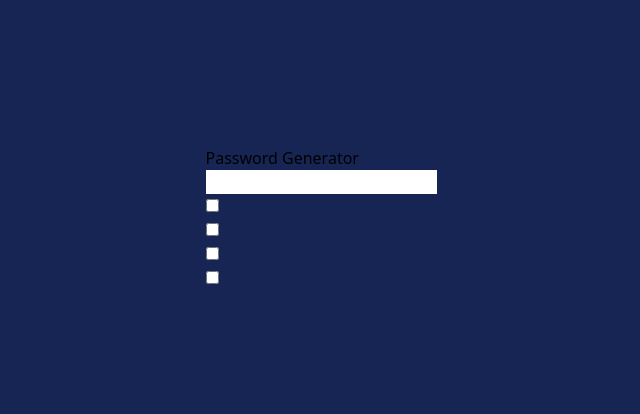
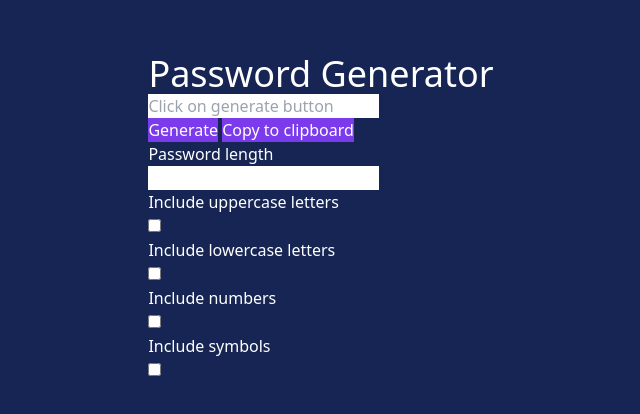
Before and after one commit to arpitsaxena27/Passwordgen, a plain HTML site: page index.html in a window 1280 px wide. Shown: the part 182-596 px from the top of the page, without its empty margins (319-959 px from the left). Drawn offline with nearby package versions, Linux system fonts and the light colour scheme.

Commit message:
changes in html file

```diff
--- a/index.html
+++ b/index.html
@@ -6,31 +6,32 @@
     <title>Password Generator</title>
 </head>
 <script src="https://cdn.tailwindcss.com"></script>
-<body class="flex justify-center items-center h-screen bg-blue-950">
+<body class="flex justify-center items-center h-screen bg-blue-950 text-white">
     <div>
-        <h1>Password Generator</h1>
+        <h1 class="text-4xl">Password Generator</h1>
+        <input type="text" name="pw" id="pw" placeholder="Click on generate button">
         <div>
-            <div></div>
-            <div></div>
+            <button class="bg-violet-600">Generate</button>
+            <button class="bg-violet-600">Copy to clipboard</button>
         </div>
         <div>
-            <p></p>
+            <p>Password length</p>
             <input type="text" name="length" id="length">
         </div>
         <div>
-            <p></p>
+            <p>Include uppercase letters</p>
             <input type="checkbox" name="" id="">
         </div>
         <div>
-            <p></p>
+            <p>Include lowercase letters</p>
             <input type="checkbox" name="" id="">
         </div>
         <div>
-            <p></p>
+            <p>Include numbers</p>
             <input type="checkbox" name="" id="">
         </div>
         <div>
-            <p></p>
+            <p>Include symbols</p>
             <input type="checkbox" name="" id="">
         </div>
     </div>
```
